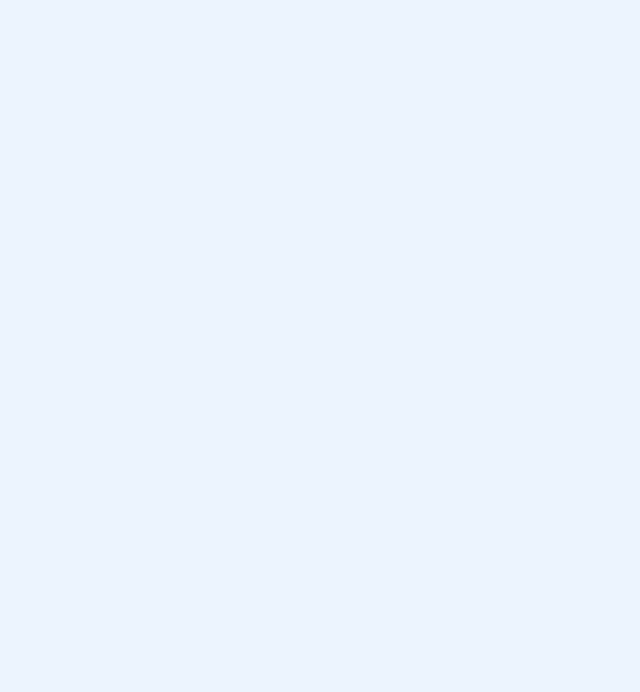
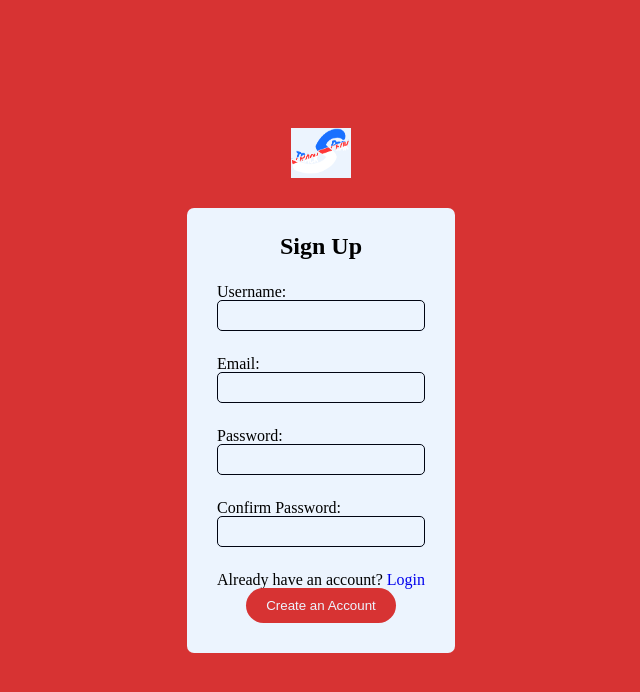
Before and after one commit to issdomingoss/habits-management, a React (Create React App) app: page /register in a window 1280 px wide. Shown: the top 692 px of the page, without its empty margins (319-959 px from the left). Built offline with nearby package versions, Linux system fonts and the light colour scheme.

Commit message:
feat: page login and register 100% functional, with token but not use toastfy

```diff
--- a/src/pages/Home/index.jsx
+++ b/src/pages/Home/index.jsx
@@ -4,19 +4,33 @@ import { NavHome, ContainerHome, ContainerTitle,
         ButtonSignIn, ButtonSignUp, ContainerMainFlex } from './style';
 
 import img_Home from '../../assets/image 1.png';
-import logo from '../../assets/logo_Speak_Tracks_branco.PNG'
+import logo from '../../assets/logo_Speak_Tracks_branco.PNG';
+
+import { Link } from 'react-router-dom';
+import { useHistory } from 'react-router';
 
 const PageHome = () => {
+
+    const history = useHistory();
+
+    const sendToPageLogin = () => {
+        history.push('/login');
+    }
+
+    const sendToPageRegister = () => {
+        history.push('/register');
+    }
+
     return(
         <ContainerHome>
             <NavHome>
                 <ContainerLogo>
-                    <ImgLogo alt='img-logo' src={logo}/>
+                    <Link to='/'><ImgLogo alt='img-logo' src={logo}/></Link>
                 </ContainerLogo>
 
                 <div>
-                    <ButtonSignIn>Sign In</ButtonSignIn>
-                    <ButtonSignUp>Sign Up</ButtonSignUp>
+                    <ButtonSignIn onClick={ sendToPageLogin }>Sign In</ButtonSignIn>
+                    <ButtonSignUp onClick={ sendToPageRegister }>Sign Up</ButtonSignUp>
                 </div>
 
             </NavHome>
@@ -38,7 +52,7 @@ const PageHome = () => {
                     </ContainerSubTitle>
 
                     <ContainerButtonGetStarted>
-                        <button>get started!</button>
+                        <button onClick={ sendToPageRegister }>get started!</button>
                     </ContainerButtonGetStarted>
                 </div>
             </ContainerMainFlex>
--- a/src/pages/Login/index.jsx
+++ b/src/pages/Login/index.jsx
@@ -2,42 +2,51 @@ import { useForm } from 'react-hook-form';
 import { yupResolver } from '@hookform/resolvers/yup';
 import * as yup from 'yup';
 
-import { ContainerBackGround, Form, Img, ContainerInputs, Title,
-        ButtonCreateAccount } from './style';
+import { Link } from 'react-router-dom';
+import { useHistory } from 'react-router';
 
 import logo from '../../assets/logo_Speak_Tracks.PNG';
+import img_login from '../../assets/image 4.png';
 
+import api from '../../services/api';
 
+import { ContainerBackGround, Form, ContainerInputLogin, Img, ButtonLogin } from './style';
 
 const PageLogin = () => {
 
     const schema = yup.object().shape({
-
         username: yup
             .string()
-            .min(3, 'Mínimo de 3 caracteres')
-            .matches(/^[a-zA-Z]+$/, 'Deve conter somente letras')
-            .required('Campo obrigatório'),
-        email: yup
-            .string().email('Email Inválido')
-            .required('Campo Obrigatório!'),
+            .min(3, 'Minimum 3 characters!')
+            .matches(/^[a-zA-Z]+$/, 'It must only contain letters!')
+            .required('Required field!'),
         password: yup
             .string()
-            .min(8, 'Mínimo 8 dígitos')
+            .min(8, 'Minimum 8 characteres!')
             .matches(
                 /^(?=.*?[A-Z])(?=.*?[a-z])(?=.*?[0-9])(?=.*?[#?!@$ %^&*-]).{8,}$/,
-                'Senha deve conter ao menos uma letra maiúscula, um número e um caractere especial')
-            .required('Campo obrigatório'),
-        confirmPassword: yup
+                'Password must contain at least one capital letter, one number and one special character!')
+            .required('Required field!')
     });
 
     //faz a conexão do meu formulário com meu schema
-    const { register, handleSubmit } = useForm({resolver: yupResolver(schema)});
+    const { register, handleSubmit, formState: { errors }, reset } = useForm({resolver: yupResolver(schema)});
+    const history = useHistory();
 
     const handleMyForm = (data) => {
         //data é um objeto onde podemos enviar para API usando um get para criar um usuário
+        const { username, password } = data;
+        const sendToAPI = { username, password };
+
         //AXIOS AQUI
-        console.log(data);
+        api.post('/sessions/', sendToAPI)
+        .then(response => {
+            reset();
+            console.log(response);
+            localStorage.setItem('token', JSON.stringify(response.data.access));
+            history.push('/dashboard');
+
+        }).catch(e => console.log(e));
     }
 
     return(
@@ -48,31 +57,28 @@ const PageLogin = () => {
 
             <Form onSubmit={ handleSubmit(handleMyForm) }>
 
-            <Title>Sign Up</Title>
+                <h2>Sign In</h2>
 
-            <ContainerInputs>
-                <span>Username:</span>
-                    <input {...register('username')}/>
-            </ContainerInputs>
-            <ContainerInputs>
-                <span>Email:</span>
-                <input {...register('email')}/>
-            </ContainerInputs>
-            <ContainerInputs>
-                <span>Password:</span>
-                <input {...register('password')}/>
-            </ContainerInputs>
-            <ContainerInputs>
-                <span>Confirm Password:</span>
-                <input {...register('confirmPassword')}/>
-            </ContainerInputs>
+                <img alt='img_logo' src={ img_login }/>
+
+                <ContainerInputLogin>
+                    <label>Username:</label>
+                    <input type='text'{...register('username')}/>
+                    <span style={{color: 'red'}}>{ errors.username?.message }</span>
+                </ContainerInputLogin>
+
+                <ContainerInputLogin>
+                    <label>Password:</label>
+                    <input type='password' {...register('password')}/>
+                    <span style={{ color: 'red' }}> {errors.password?.message }</span>
+                </ContainerInputLogin>
 
                 <div>
-                <p>Already have an account? <a>Login</a></p>
+                    <p>Don't have an account? <Link to='/register'>Register</Link></p>
                 </div>
 
                 <div>
-                <ButtonCreateAccount type='submit'>Create an Account</ButtonCreateAccount>
+                    <ButtonLogin type='submit'>Login</ButtonLogin>
                 </div>
             </Form>
 
--- a/src/pages/Login/style.jsx
+++ b/src/pages/Login/style.jsx
@@ -1,35 +1,29 @@
 import styled from 'styled-components';
 
 export const ContainerBackGround = styled.div`
-    background-color: var(--red);
-    height: 100vh;
+    background-color:var(--red);
+    height:100vh;
     display: flex;
+    flex-direction: column;
+    align-items: center;
     justify-content: center;
-    align-items: center;
     text-align: center;
-    flex-direction: column;
-
-    line-height: 1rem;
 `;
 
 export const Form = styled.form`
+    padding: 30px;
     background-color: var(--white);
-    padding: 30px;
     border-radius: 7px;
-    margin-bottom: 50px;
-`;
+    margin-bottom: 35px;
 
-export const Img = styled.img`
-    width: 60px;
-    height: 50px;
-    margin: 30px 0px;
-`;
+    img{
+        border-radius:100px;
+        width: 100px;
+        height: 90px;
+    }
 
-export const ContainerInputs = styled.div`
-    display: flex;
-    flex-direction: column;
-    text-align: left;
-    margin: 25px 0px;
+    div{
+        margin:25px 0px;
 
         input{
             background-color:var(--white);
@@ -42,13 +36,22 @@ export const ContainerInputs = styled.div`
         input:focus{
             background-color:white;
         }
+    }
 `;
 
-export const Title = styled.h2`
-    margin-bottom: 30px;
+export const ContainerInputLogin = styled.div`
+    display: flex;
+    flex-direction: column;
+    text-align: left;
 `;
 
-export const ButtonCreateAccount = styled.button`
+export const Img = styled.img`
+    width: 60px;
+    height: 50px;
+    margin: 30px 0px;
+`;
+
+export const ButtonLogin = styled.button`
     background-color:var(--red);
     border: none;
     padding: 10px 20px;
--- a/src/pages/Register/index.jsx
+++ b/src/pages/Register/index.jsx
@@ -1,7 +1,108 @@
+import { useForm } from 'react-hook-form';
+import { yupResolver } from '@hookform/resolvers/yup';
+import * as yup from 'yup';
+
+import { useHistory } from 'react-router';
+import { Link } from 'react-router-dom';
+
+import api from '../../services/api';
+
+//styles
+import { ContainerBackGround, Form, Img, ContainerInputs, Title,
+        ButtonCreateAccount } from './style';
+//imagens
+import logo from '../../assets/logo_Speak_Tracks.PNG';
+import { SetIntegrityLevel } from 'es-abstract/es2016';
+
+
 const PageRegister = () => {
+
+    const schema = yup.object().shape({
+        username: yup
+            .string()
+            .min(3, 'Minimum 3 characters!')
+            .matches(/^[a-zA-Z]+$/, 'It must only contain letters!')
+            .required('Required field!'),
+        email: yup
+            .string()
+            .email('Invalid email!')
+            .required('Required field!'),
+        password: yup
+            .string()
+            .min(8, 'Minimum 8 characteres!')
+            .matches(
+                /^(?=.*?[A-Z])(?=.*?[a-z])(?=.*?[0-9])(?=.*?[#?!@$ %^&*-]).{8,}$/,
+                'Password must contain at least one capital letter, one number and one special character!')
+            .required('Required field!'),
+        confirmPassword: yup
+            .string()
+            .oneOf([yup.ref('password')], 'Password does not match!')
+    });
+
+    //faz a conexão do meu formulário com meu schema
+    const { register, handleSubmit, formState: { errors }, reset } = useForm({resolver: yupResolver(schema)});
+
+    const history = useHistory();
+
+    const handleMyForm = (data) => {
+        //data é um objeto onde podemos enviar para API usando um get para criar um usuário
+
+        const { username, email, password } = data;
+        const sendToAPI = { username, email, password };
+
+        //AXIOS AQUI
+        api.post('/users/', sendToAPI)
+        .then(response => {
+            reset();
+            console.log(response);
+        }).catch(e => console.log(e.response));
+
+        history.push('/login');
+    }
+
     return(
-        <>
-        </>
+
+        <ContainerBackGround>
+
+            {/* add link para to PageHome */}
+            <Img alt='img_logo' src={ logo } />
+
+            <Form onSubmit={ handleSubmit(handleMyForm) }>
+
+                <Title>Sign Up</Title>
+
+                <ContainerInputs>
+                    <label>Username:</label>
+                    <input type='text' {...register('username')}/>
+                    <span style={{color: 'red' }}>{errors.username?.message}</span>
+                </ContainerInputs>
+                <ContainerInputs>
+                    <label>Email:</label>
+                    <input type='text' {...register('email')}/>
+                    <span style={{color: 'red' }}>{errors.email?.message}</span>
+                </ContainerInputs>
+                <ContainerInputs>
+                    <label>Password:</label>
+                    <input type='password' {...register('password')}/>
+                    <span style={{color: 'red' }}>{errors.password?.message}</span>
+                </ContainerInputs>
+                <ContainerInputs>
+                    <label>Confirm Password:</label>
+                    <input type='password' {...register('confirmPassword')}/>
+                    <span style={{color: 'red' }}>{errors.confirmPassword?.message}</span>
+                </ContainerInputs>
+
+                <div>
+                    <p>Already have an account? <Link to='/login'>Login</Link></p>
+                </div>
+
+                <div>
+                    <ButtonCreateAccount type='submit'>Create an Account</ButtonCreateAccount>
+                </div>
+            </Form>
+
+        </ContainerBackGround>
+
     )
 }
 
--- /dev/null
+++ b/src/pages/Register/style.jsx
@@ -0,0 +1,62 @@
+import styled from 'styled-components';
+
+export const ContainerBackGround = styled.div`
+    background-color: var(--red);
+    height: 100vh;
+    display: flex;
+    justify-content: center;
+    align-items: center;
+    text-align: center;
+    flex-direction: column;
+    line-height: 1rem;
+`;
+
+export const Form = styled.form`
+    background-color: var(--white);
+    padding: 30px;
+    border-radius: 7px;
+    margin-bottom: 50px;
+`;
+
+export const Img = styled.img`
+    width: 60px;
+    height: 50px;
+    margin: 30px 0px;
+`;
+
+export const ContainerInputs = styled.div`
+    display: flex;
+    flex-direction: column;
+    text-align: left;
+    margin: 25px 0px;
+
+    input{
+        background-color:var(--white);
+        border: 1px solid var(--black);
+        border-radius: 5px;
+        padding: 7px;
+        width: 208px;
+    }
+
+    input:focus{
+        background-color:white;
+    }
+`;
+
+export const Title = styled.h2`
+    margin-bottom: 30px;
+`;
+
+export const ButtonCreateAccount = styled.button`
+    background-color:var(--red);
+    border: none;
+    padding: 10px 20px;
+    border-radius:20px;
+    color:var(--white);
+
+    &:hover{
+        color:var(--black);
+        transition:0.5s;
+        cursor: pointer;
+    }
+`;
--- a/src/routes/index.jsx
+++ b/src/routes/index.jsx
@@ -1,6 +1,7 @@
 import { Switch, Route } from "react-router-dom";
 import PageHome from "../pages/Home";
 import PageLogin from "../pages/Login";
+import PageRegister from '../pages/Register';
 
 const Routes = () => {
   return (
@@ -11,8 +12,8 @@ const Routes = () => {
       <Route path="/login">
         <PageLogin />
       </Route>
-      <Route path="/signup">
-        <h1>Cadastro</h1>
+      <Route path="/register">
+        <PageRegister />
       </Route>
       <Route path="/dashboard">
         <h1>Dashboard</h1>
--- a/src/styles/global.js
+++ b/src/styles/global.js
@@ -9,11 +9,11 @@ export default createGlobalStyle`
     --black: #000412
 }
 
-body{
+*{
     margin: 0;
     padding: 0;
     outline: none;
-    background-color:var(--white);
+    background-color: var(--white);
     box-sizing: border-box;
 }
 
```
Lines whose indentation alone changed are shown as unchanged.
